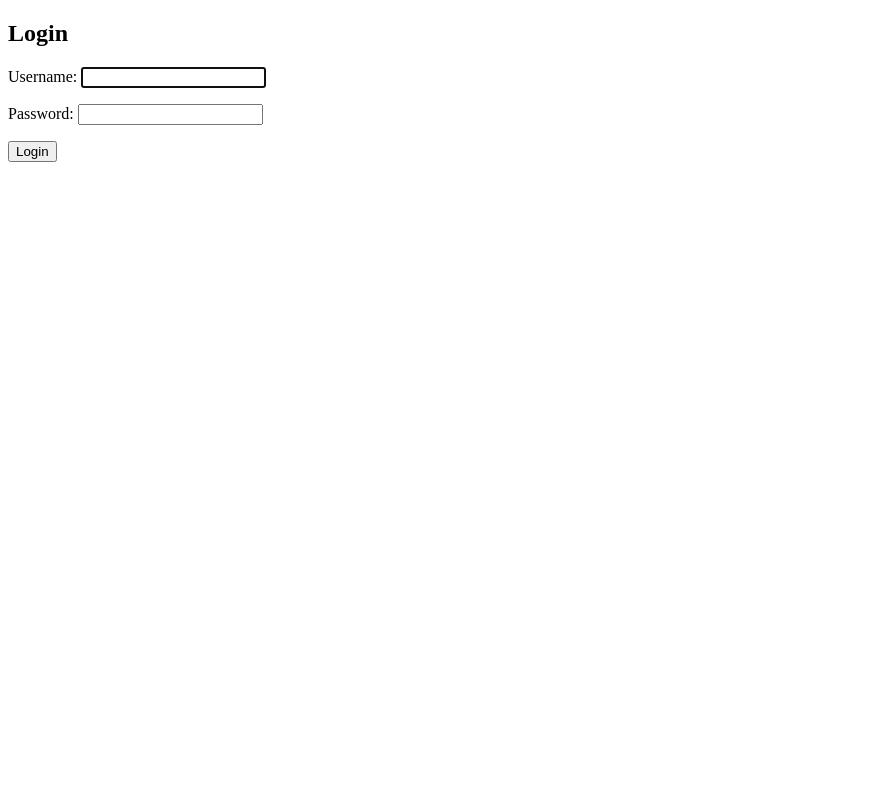
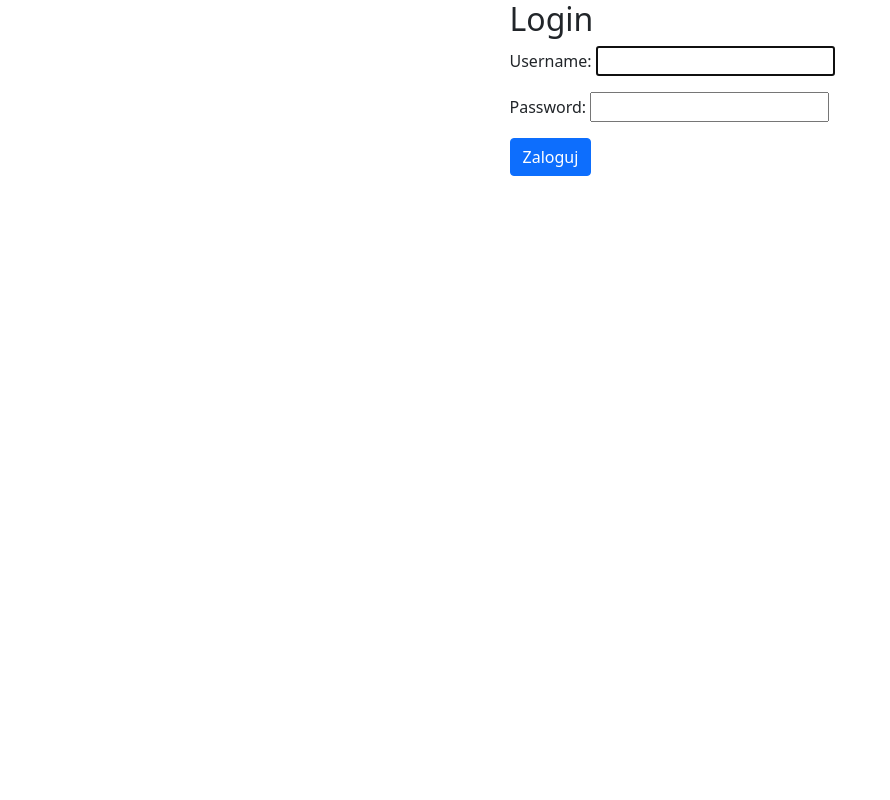
Before and after one commit to maciektr/enrollXchange, a Django app: page /accounts/login/ in a window 1280 px wide. Shown: the whole page, without its empty margins (0-890 px from the left). Run offline with Django 3.2, Linux system fonts and the light colour scheme.

Commit message:
new login page

```diff
--- a/frontend/templates/base.html
+++ b/frontend/templates/base.html
@@ -2,11 +2,25 @@
 <html lang="en">
 <head>
     <meta charset="UTF-8">
+    <meta name="viewport" content="width=device-width, initial-scale=1">
     <title>{% block title %}{% endblock %}</title>
+    <link href="https://cdn.jsdelivr.net/npm/bootstrap@5.0.0-beta3/dist/css/bootstrap.min.css"
+    rel="stylesheet" integrity="sha384-eOJMYsd53ii+scO/bJGFsiCZc+5NDVN2yr8+0RDqr0Ql0h+rP48ckxlpbzKgwra6"
+    crossorigin="anonymous">
     {% load static %}
 </head>
 <body>
-{% block content %}
-{% endblock %}
+    <div class="container">
+        <div class="row justify-content-center" style="height: 100vh;">
+            <div class="col-6 offset-3">
+                {% block content %}
+                {% endblock %}
+            </div>
+        </div>
+    </div>
+
+    <script src="https://cdn.jsdelivr.net/npm/bootstrap@5.0.0-beta3/dist/js/bootstrap.bundle.min.js"
+    integrity="sha384-JEW9xMcG8R+pH31jmWH6WWP0WintQrMb4s7ZOdauHnUtxwoG2vI5DkLtS3qm9Ekf"
+    crossorigin="anonymous"></script>
 </body>
 </html>
--- a/frontend/templates/registration/login.html
+++ b/frontend/templates/registration/login.html
@@ -5,10 +5,13 @@ Login
 {% endblock %}
 
 {% block content %}
-<h2>Login</h2>
-<form method="post">
-    {% csrf_token %}
-    {{ form.as_p }}
-    <button type="submit">Login</button>
-</form>
+<div class="bg" style="top: 33vh;">
+    <h2>Login</h2>
+    <form method="post">
+        {% csrf_token %}
+        {{ form.as_p }}
+        <button type="submit" class="btn btn-primary">Zaloguj</button>
+    </form>
+</div>
+
 {% endblock %}
```
